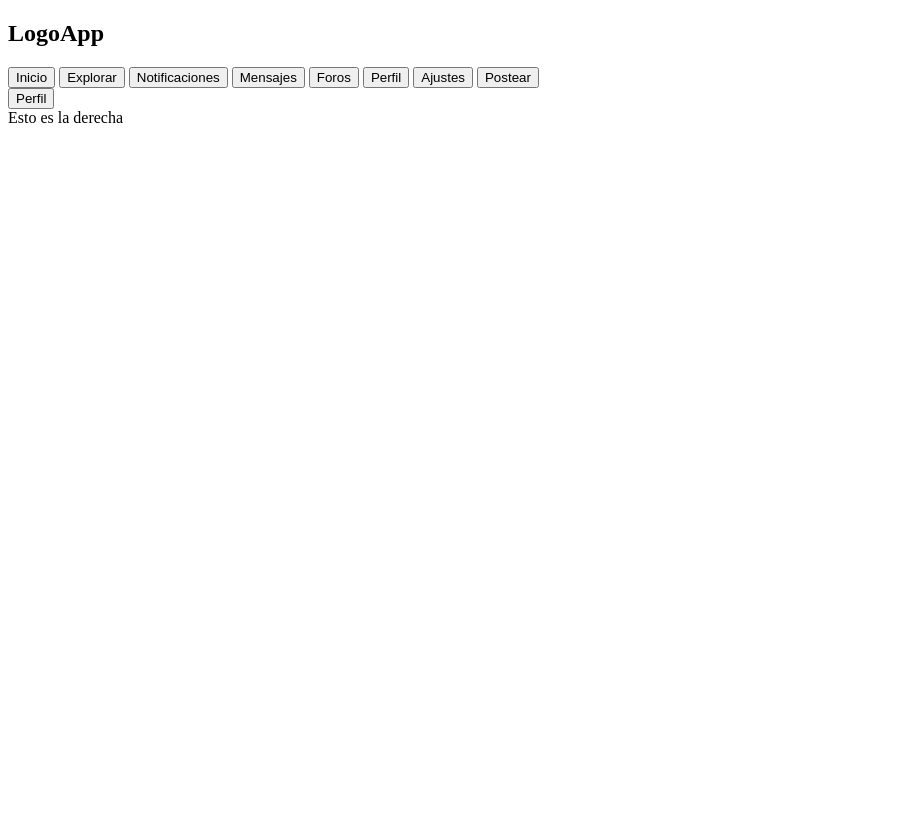
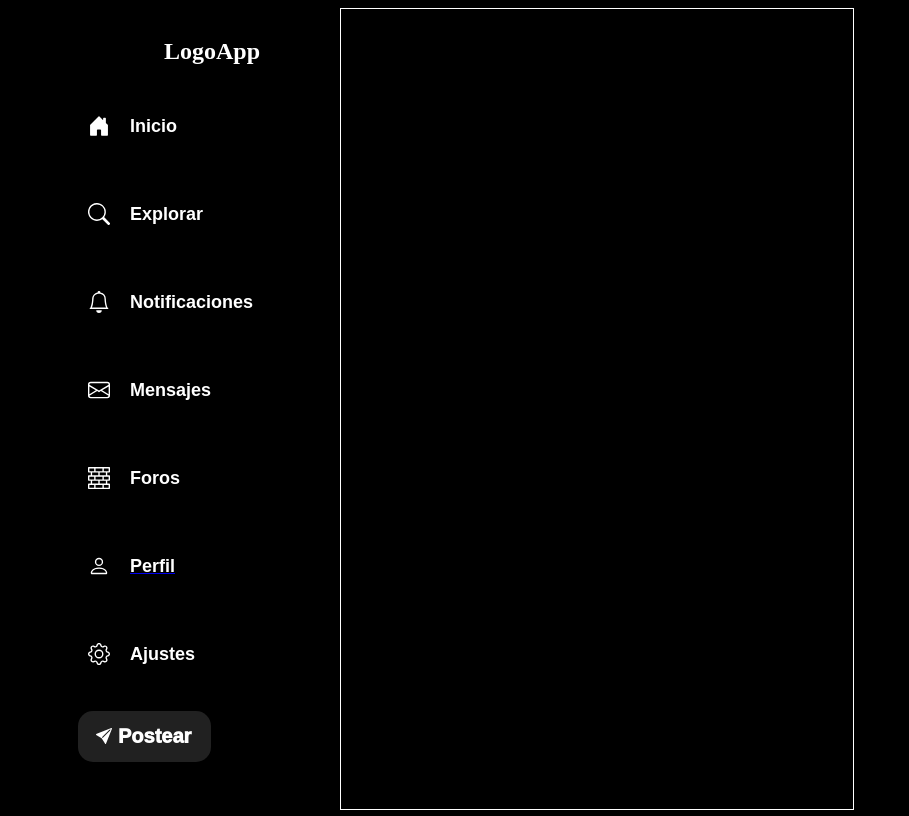
Before and after one commit to Z4NO/TFC-THECNOHUB, a Flask app: page /formularios/main in a window 1280 px wide. Shown: the whole page, without its empty margins (0-909 px from the left). Before the commit the page ends 123 px from the top, so only its background shows below. Run offline with Flask 3, Linux system fonts and the light colour scheme; parts of the project's set-up code (start-up, migrations or seed data) failed here and were passed over; some libraries are stand-ins or nearby versions.

Commit message:
Nuevos stilos main

```diff
--- a/static/styles/main.css
+++ b/static/styles/main.css
@@ -17,8 +17,11 @@
   height: 100%;
   background-color: black;
   display: flex;
+  align-items: normal;
+  padding-left: 70px;
+  padding-right: 70px;
   flex-direction: column;
-    justify-content: space-between;
+  justify-content: flex-start;
 }
 
 .headerIzq {
@@ -39,16 +42,51 @@
   align-items: flex-start;
 }
 
+
+/* From Uiverse.io by CristianMontoya98 */
 .funcionalidadesbtn {
-    width: auto;
-    padding: 10px 15px;
+  width: 12em; /* más ancho */
+  height: 2.5em;
+  margin: 0.5em 0;
+  background: black;
+  color: white;
   border: none;
-    border-radius: 5px;
-    background-color: black;
-    color: white;
-    transition: background-color 0.3s ease;
-    font-size: 16px;
+  border-radius: 0.625em;
+  font-size: 18px;
+  text-align: left;
+  font-weight: bold;
   cursor: pointer;
+  position: relative;
+  z-index: 1;
+  overflow: hidden;
+  display: flex;
+  align-items: center;
+  gap: 20px; /* separación entre ícono y texto */
+  padding-left: 10px;
+}
+
+
+.funcionalidadesbtn:hover {
+  color: black;
+}
+
+.funcionalidadesbtn:after {
+  content: "";
+  background: white;
+  position: absolute;
+  z-index: -1;
+  left: -20%;
+  right: -20%;
+  top: 0;
+  bottom: 0;
+  transform: skewX(-45deg) scale(0, 1);
+  transition: all 0.5s;
+}
+
+.funcionalidadesbtn:hover:after {
+  transform: skewX(-45deg) scale(1, 1);
+  -webkit-transition: all 0.5s;
+  transition: all 0.5s;
 }
 
 .funcionalidadesIzq button:hover,
@@ -58,26 +96,54 @@
 
 /* Botón Postear */
 .postear {
-    background-color: whitesmoke !important;
-    width: 200px;
-    height: 50px;
+  font-size: 20px;
+  background: #212121;
+  color: white;
+  fill: rgb(155, 153, 153);
+  padding: 0.7em 1em;
+  padding-left: 0.9em;
   display: flex;
-    justify-content: center;
   align-items: center;
-    color: black;
-    border-radius: 20px;
-    transition: background-color 0.5s ease;
-    font-size: 16px;
-    font-weight: bold;
   cursor: pointer;
-    flex-direction: column;
+  border: none;
+  border-radius: 15px;
+  font-weight: 1000;
+}
+
+.postear span {
+  display: block;
+  margin-left: 0.3em;
+  transition: all 0.3s ease-in-out;
+}
+
+.postear svg {
+  display: block;
+  transform-origin: center center;
+  transition: transform 0.3s ease-in-out;
 }
 
 .postear:hover {
-    background-color: #5b5b5b !important;
-    color: white;
+  background: #000;
 }
 
+.postear:hover .svg-wrapper {
+  transform: scale(1.25);
+  transition: 0.5s linear;
+}
+
+.postear:hover svg {
+  transform: translateX(1.2em) scale(1.1);
+  fill: #fff;
+}
+
+.postear:hover span {
+  opacity: 0;
+  transition: 0.5s linear;
+}
+
+.postear:active {
+  transform: scale(0.95);
+}
 
 
 /* Centro */
--- a/templates/main.html
+++ b/templates/main.html
@@ -4,15 +4,14 @@
 <head>
   <meta charset="UTF-8">
   <title>Home - MentorHUB</title>
-  <link rel="stylesheet" type="text/css" href="main.css">
+  <link rel="stylesheet" type="text/css" href="{{ url_for('static', filename='styles/main.css') }}">
   <script type="text/javascript" src="{{ url_for('static', filename='styles/main.js') }}"></script>
   <link href="https://cdn.jsdelivr.net/npm/remixicon@4.3.0/fonts/remixicon.css" rel="stylesheet" />
+  <link rel="stylesheet" type="text/css" href="/static/styles/main.css">
 </head>
 
 <body class="container">
 
-  <!-- Relleno limpio izquierda -->
-  <div class="margenIzq"></div>
 
   <div class="bloqueIzquierda">
     <header>
@@ -20,34 +19,62 @@
     </header>
 
     <div class="funcionalidadesIzq">
-      <button class="funcionalidadesbtn">Inicio</button>
-      <button class="funcionalidadesbtn">Explorar</button>
-      <button class="funcionalidadesbtn">Notificaciones</button>
-      <button class="funcionalidadesbtn">Mensajes</button>
-      <button class="funcionalidadesbtn">Foros</button>
-      <button class="funcionalidadesbtn">Perfil</button>
-      <button class="funcionalidadesbtn">Ajustes</button>
-      <button class="postear">Postear</button>
+      <button class="funcionalidadesbtn">
+        <svg xmlns="http://www.w3.org/2000/svg" width="22" height="22" fill="currentColor" class="bi bi-house-door-fill" viewBox="0 0 16 16">
+          <path d="M6.5 14.5v-3.505c0-.245.25-.495.5-.495h2c.25 0 .5.25.5.5v3.5a.5.5 0 0 0 .5.5h4a.5.5 0 0 0 .5-.5v-7a.5.5 0 0 0-.146-.354L13 5.793V2.5a.5.5 0 0 0-.5-.5h-1a.5.5 0 0 0-.5.5v1.293L8.354 1.146a.5.5 0 0 0-.708 0l-6 6A.5.5 0 0 0 1.5 7.5v7a.5.5 0 0 0 .5.5h4a.5.5 0 0 0 .5-.5"/>
+        </svg>
+        Inicio</button>
+      <button class="funcionalidadesbtn">
+        <svg xmlns="http://www.w3.org/2000/svg" width="22" height="22" fill="currentColor" class="bi bi-search" viewBox="0 0 16 16">
+          <path d="M11.742 10.344a6.5 6.5 0 1 0-1.397 1.398h-.001q.044.06.098.115l3.85 3.85a1 1 0 0 0 1.415-1.414l-3.85-3.85a1 1 0 0 0-.115-.1zM12 6.5a5.5 5.5 0 1 1-11 0 5.5 5.5 0 0 1 11 0"/>
+        </svg>
+        Explorar</button>
+      <button class="funcionalidadesbtn">
+        <svg xmlns="http://www.w3.org/2000/svg" width="22" height="22" fill="currentColor" class="bi bi-bell" viewBox="0 0 16 16">
+          <path d="M8 16a2 2 0 0 0 2-2H6a2 2 0 0 0 2 2M8 1.918l-.797.161A4 4 0 0 0 4 6c0 .628-.134 2.197-.459 3.742-.16.767-.376 1.566-.663 2.258h10.244c-.287-.692-.502-1.49-.663-2.258C12.134 8.197 12 6.628 12 6a4 4 0 0 0-3.203-3.92zM14.22 12c.223.447.481.801.78 1H1c.299-.199.557-.553.78-1C2.68 10.2 3 6.88 3 6c0-2.42 1.72-4.44 4.005-4.901a1 1 0 1 1 1.99 0A5 5 0 0 1 13 6c0 .88.32 4.2 1.22 6"/>
+        </svg>
+        Notificaciones</button>
+      <button class="funcionalidadesbtn">
+        <svg xmlns="http://www.w3.org/2000/svg" width="22" height="22" fill="currentColor" class="bi bi-envelope" viewBox="0 0 16 16">
+          <path d="M0 4a2 2 0 0 1 2-2h12a2 2 0 0 1 2 2v8a2 2 0 0 1-2 2H2a2 2 0 0 1-2-2zm2-1a1 1 0 0 0-1 1v.217l7 4.2 7-4.2V4a1 1 0 0 0-1-1zm13 2.383-4.708 2.825L15 11.105zm-.034 6.876-5.64-3.471L8 9.583l-1.326-.795-5.64 3.47A1 1 0 0 0 2 13h12a1 1 0 0 0 .966-.741M1 11.105l4.708-2.897L1 5.383z"/>
+        </svg>
+        Mensajes</button>
+      <button class="funcionalidadesbtn">
+        <svg xmlns="http://www.w3.org/2000/svg" width="22" height="22" fill="currentColor" class="bi bi-bricks" viewBox="0 0 16 16">
+          <path d="M0 .5A.5.5 0 0 1 .5 0h15a.5.5 0 0 1 .5.5v3a.5.5 0 0 1-.5.5H14v2h1.5a.5.5 0 0 1 .5.5v3a.5.5 0 0 1-.5.5H14v2h1.5a.5.5 0 0 1 .5.5v3a.5.5 0 0 1-.5.5H.5a.5.5 0 0 1-.5-.5v-3a.5.5 0 0 1 .5-.5H2v-2H.5a.5.5 0 0 1-.5-.5v-3A.5.5 0 0 1 .5 6H2V4H.5a.5.5 0 0 1-.5-.5zM3 4v2h4.5V4zm5.5 0v2H13V4zM3 10v2h4.5v-2zm5.5 0v2H13v-2zM1 1v2h3.5V1zm4.5 0v2h5V1zm6 0v2H15V1zM1 7v2h3.5V7zm4.5 0v2h5V7zm6 0v2H15V7zM1 13v2h3.5v-2zm4.5 0v2h5v-2zm6 0v2H15v-2z"/>
+        </svg>
+        Foros</button>
+      <a href="{{ url_for('formularios.cargar_profile') }}">
+        <button class="funcionalidadesbtn">
+          <svg xmlns="http://www.w3.org/2000/svg" width="22" height="22" fill="currentColor" class="bi bi-person" viewBox="0 0 16 16">
+            <path d="M8 8a3 3 0 1 0 0-6 3 3 0 0 0 0 6m2-3a2 2 0 1 1-4 0 2 2 0 0 1 4 0m4 8c0 1-1 1-1 1H3s-1 0-1-1 1-4 6-4 6 3 6 4m-1-.004c-.001-.246-.154-.986-.832-1.664C11.516 10.68 10.289 10 8 10s-3.516.68-4.168 1.332c-.678.678-.83 1.418-.832 1.664z"/>
+          </svg>
+          Perfil</button>
+      </a>
+      <button class="funcionalidadesbtn">
+        <svg xmlns="http://www.w3.org/2000/svg" width="22" height="22" fill="currentColor" class="bi bi-gear" viewBox="0 0 16 16">
+          <path d="M8 4.754a3.246 3.246 0 1 0 0 6.492 3.246 3.246 0 0 0 0-6.492M5.754 8a2.246 2.246 0 1 1 4.492 0 2.246 2.246 0 0 1-4.492 0"/>
+          <path d="M9.796 1.343c-.527-1.79-3.065-1.79-3.592 0l-.094.319a.873.873 0 0 1-1.255.52l-.292-.16c-1.64-.892-3.433.902-2.54 2.541l.159.292a.873.873 0 0 1-.52 1.255l-.319.094c-1.79.527-1.79 3.065 0 3.592l.319.094a.873.873 0 0 1 .52 1.255l-.16.292c-.892 1.64.901 3.434 2.541 2.54l.292-.159a.873.873 0 0 1 1.255.52l.094.319c.527 1.79 3.065 1.79 3.592 0l.094-.319a.873.873 0 0 1 1.255-.52l.292.16c1.64.893 3.434-.902 2.54-2.541l-.159-.292a.873.873 0 0 1 .52-1.255l.319-.094c1.79-.527 1.79-3.065 0-3.592l-.319-.094a.873.873 0 0 1-.52-1.255l.16-.292c.893-1.64-.902-3.433-2.541-2.54l-.292.159a.873.873 0 0 1-1.255-.52zm-2.633.283c.246-.835 1.428-.835 1.674 0l.094.319a1.873 1.873 0 0 0 2.693 1.115l.291-.16c.764-.415 1.6.42 1.184 1.185l-.159.292a1.873 1.873 0 0 0 1.116 2.692l.318.094c.835.246.835 1.428 0 1.674l-.319.094a1.873 1.873 0 0 0-1.115 2.693l.16.291c.415.764-.42 1.6-1.185 1.184l-.291-.159a1.873 1.873 0 0 0-2.693 1.116l-.094.318c-.246.835-1.428.835-1.674 0l-.094-.319a1.873 1.873 0 0 0-2.692-1.115l-.292.16c-.764.415-1.6-.42-1.184-1.185l.159-.291A1.873 1.873 0 0 0 1.945 8.93l-.319-.094c-.835-.246-.835-1.428 0-1.674l.319-.094A1.873 1.873 0 0 0 3.06 4.377l-.16-.292c-.415-.764.42-1.6 1.185-1.184l.292.159a1.873 1.873 0 0 0 2.692-1.115z"/>
+        </svg>
+        Ajustes</button>
+      <button class="postear">
+        <div class="svg-wrapper-1">
+          <div class="svg-wrapper">
+            <svg xmlns="http://www.w3.org/2000/svg" width="16" height="16" fill="currentColor" class="bi bi-send-fill" viewBox="0 0 16 16">
+              <path d="M15.964.686a.5.5 0 0 0-.65-.65L.767 5.855H.766l-.452.18a.5.5 0 0 0-.082.887l.41.26.001.002 4.995 3.178 3.178 4.995.002.002.26.41a.5.5 0 0 0 .886-.083zm-1.833 1.89L6.637 10.07l-.215-.338a.5.5 0 0 0-.154-.154l-.338-.215 7.494-7.494 1.178-.471z"/>
+            </svg>
+          </div>
+        </div>
+        <span>Postear</span>
+      </button>
     </div>
 
-    <div class="perfilIzquierda">
-      <a href="{{ url_for('formularios.cargar_profile') }}" class="btn">
-        <button class="funcionalidadesbtn">Perfil</button>
-      </a>
-    </div>
   </div>
 
-  <div class="bloqueMedio">
-    <!-- Contenido central -->
-  </div>
-
-  <div class="bloqueDerecha">
-    Esto es la derecha
-  </div>
-
-  <!-- Relleno limpio derecha -->
+  <div class="bloqueMedio"></div>
+  <div class="bloqueDerecha">Esto es la derecha</div>
   <div class="margenDerecha"></div>
-
 </body>
 
+
 </html>
--- a/templates/registro.html
+++ b/templates/registro.html
@@ -4,7 +4,7 @@
 <head>
   <meta charset="UTF-8">
   <title>Registro - MentorHUB</title>
-  <link rel="stylesheet" type="text/css" href="{{ url_for('static', filename='styles/register.css') }}">
+  <link rel="stylesheet" type="text/css" href="/static/styles/register.css">
 
   <script type="text/javascript" src="{{ url_for('static', filename='styles/register.js') }}"></script>
   <link href="https://cdn.jsdelivr.net/npm/remixicon@4.3.0/fonts/remixicon.css" rel="stylesheet" />
```
Lines whose indentation alone changed are shown as unchanged.
